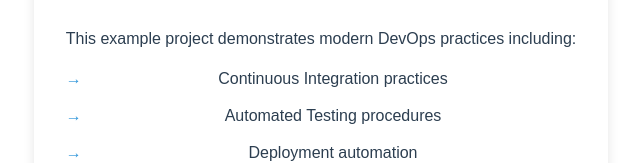
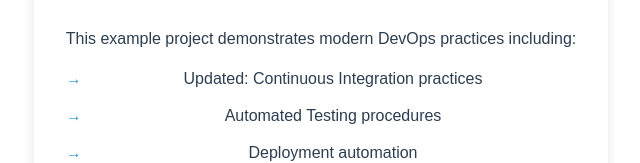
Before and after one commit to thoufeekx/devops-example-project, a Vue app: page / in a window 1280 px wide. Shown: the part 1563-1726 px from the top of the page, without its empty margins (319-959 px from the left). Built offline with nearby package versions, Linux system fonts and the light colour scheme.

Commit message:
Updated: Continuous Integration practices

```diff
--- a/src/App.vue
+++ b/src/App.vue
@@ -46,7 +46,7 @@
         <h2>ℹ️ About This Project</h2>
         <p>This example project demonstrates modern DevOps practices including:</p>
         <ul>
-          <li>Continuous Integration practices</li>
+          <li>Updated: Continuous Integration practices</li>
           <li>Automated Testing procedures</li>
           <li>Deployment automation</li>
           <li>Modern frontend development with Vue.js</li>
```
